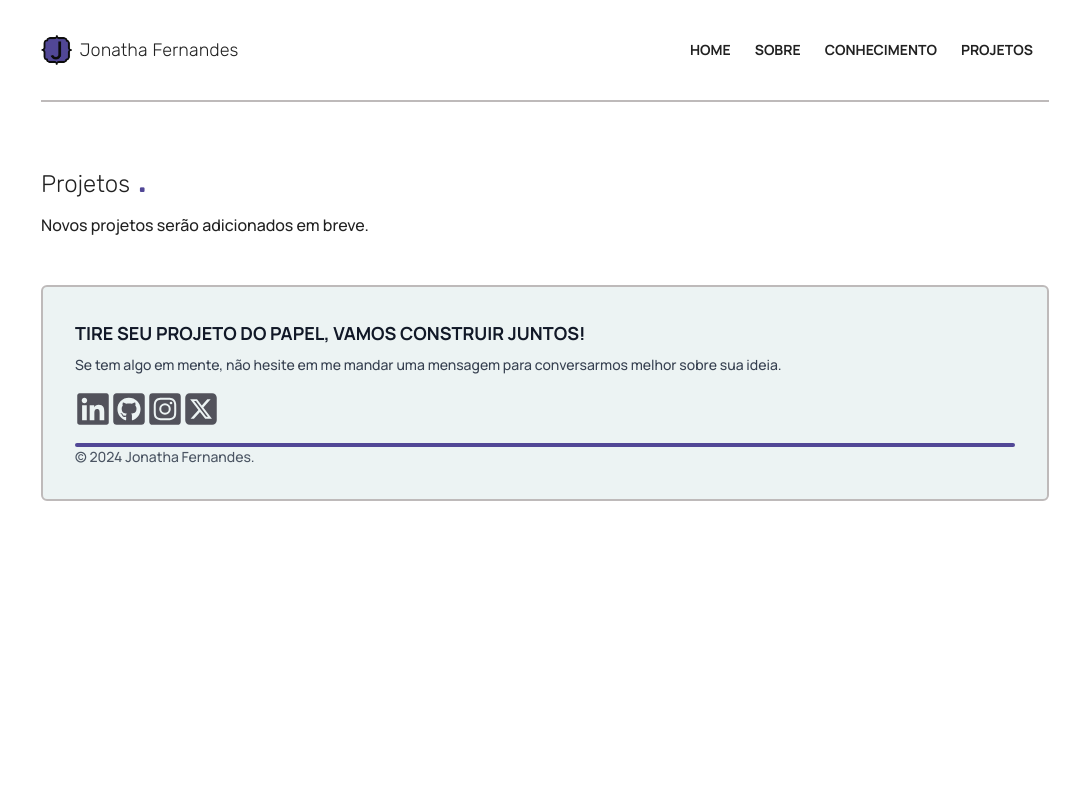
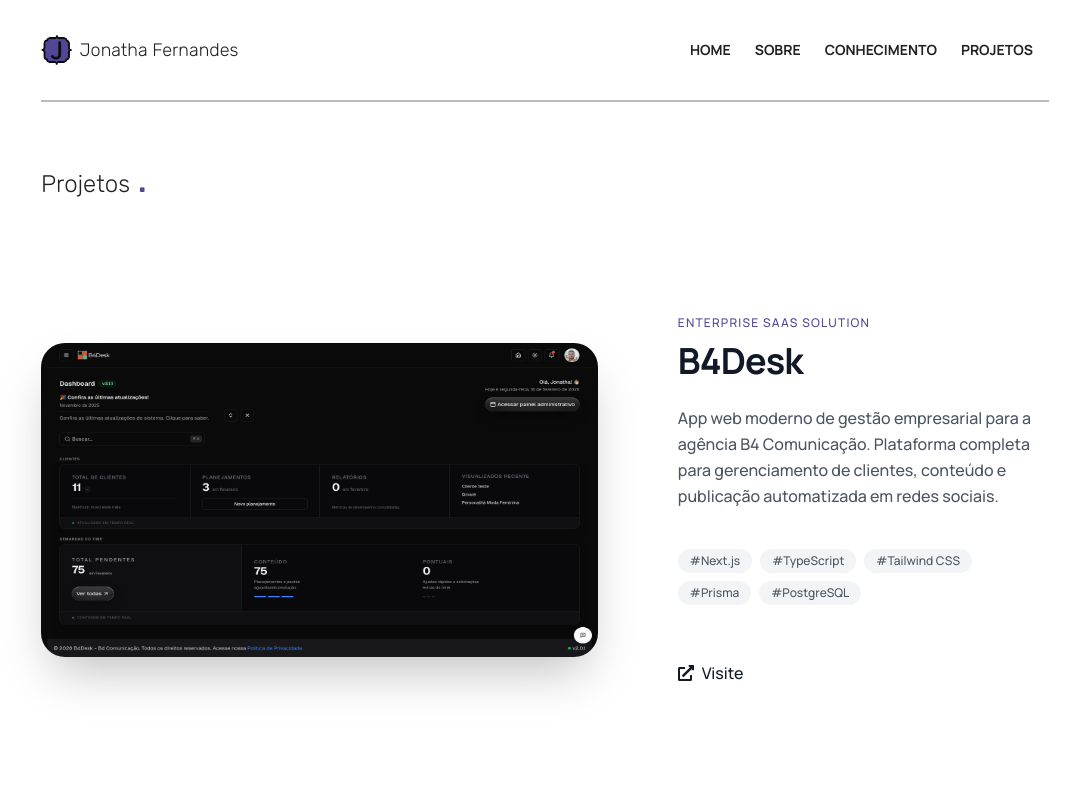
Before and after one commit to jonathafernandes/portfolio.jonathafernandes, a React (Vite) app: page /projects in a window 1280 px wide. Shown: the top 800 px of the page, without its empty margins (95-1175 px from the left). Built offline with nearby package versions, Linux system fonts and the light colour scheme.

Commit message:
feat: Implement featured projects display on the projects page, adding project images and a new ProjectCard component.

```diff
--- /dev/null
+++ b/src/components/project-card.tsx
@@ -0,0 +1,57 @@
+import React from 'react';
+import { FaGithub, FaExternalLinkAlt, FaStar } from 'react-icons/fa';
+
+interface ProjectCardProps {
+    title: string;
+    description: string;
+    repoUrl: string;
+    demoUrl?: string;
+    language?: string;
+    stars?: number;
+    tags?: string[];
+}
+
+const ProjectCard: React.FC<ProjectCardProps> = ({ title, description, repoUrl, demoUrl, language, stars, tags }) => {
+    return (
+        <div className="flex flex-col p-6 bg-[var(--bg-color)] border border-[var(--details-color)] rounded-lg transition-all duration-300 hover:shadow-md hover:border-[var(--primary-color)] h-full">
+            <div className="flex justify-between items-start mb-4">
+                <h3 className="text-xl font-bold text-gray-900">{title}</h3>
+                <div className="flex gap-3 text-gray-600">
+                    <a href={repoUrl} target="_blank" rel="noopener noreferrer" title="View Source" className="hover:text-[var(--primary-color)] transition-colors">
+                        <FaGithub size={20} />
+                    </a>
+                    {demoUrl && (
+                        <a href={demoUrl} target="_blank" rel="noopener noreferrer" title="Live Demo" className="hover:text-[var(--primary-color)] transition-colors">
+                            <FaExternalLinkAlt size={18} />
+                        </a>
+                    )}
+                </div>
+            </div>
+
+            <p className="text-gray-700 text-sm mb-4 flex-grow line-clamp-3">{description}</p>
+
+            <ul className="flex flex-wrap gap-2 mb-6">
+                {tags?.map((tag, index) => (
+                    <li key={index} className="tag text-xs">#{tag}</li>
+                ))}
+            </ul>
+
+            <div className="flex items-center justify-between mt-auto pt-4 border-t border-gray-100">
+                {language && (
+                    <div className="flex items-center gap-2">
+                        <span className="w-3 h-3 rounded-full bg-[var(--primary-color)] opacity-70"></span>
+                        <span className="text-xs font-medium text-gray-600">{language}</span>
+                    </div>
+                )}
+                {stars !== undefined && stars > 0 && (
+                    <div className="flex items-center gap-1 text-gray-600 text-xs">
+                        <FaStar className="text-yellow-500" size={14} />
+                        <span>{stars}</span>
+                    </div>
+                )}
+            </div>
+        </div>
+    );
+};
+
+export default ProjectCard;
--- a/src/pages/projects.tsx
+++ b/src/pages/projects.tsx
@@ -1,14 +1,94 @@
 import React from 'react';
+import { FaExternalLinkAlt } from 'react-icons/fa';
+
+const featuredProjects = [
+    {
+        id: 1,
+        title: "B4Desk",
+        subtitle: "Enterprise SaaS Solution",
+        description: "App web moderno de gestão empresarial para a agência B4 Comunicação. Plataforma completa para gerenciamento de clientes, conteúdo e publicação automatizada em redes sociais.",
+        tags: ["Next.js", "TypeScript", "Tailwind CSS", "Prisma", "PostgreSQL"],
+        demoUrl: "https://www.b4desk.com.br/",
+        image: "/projects/b4-desk-2026-02-16-11-54-29.png"
+    },
+    {
+        id: 2,
+        title: "Reinaldo Freitas",
+        subtitle: "Real Estate Management Platform",
+        description: "Plataforma de gestão completa para o corretor Reinaldo Freitas. É um sistema completo de gestão imobiliária com foco em automação de leads e gestão de clientes.",
+        tags: ["Next.js", "TypeScript", "Tailwind CSS", "Prisma", "PostgreSQL"],
+        demoUrl: "https://www.reinaldofreitasimoveis.com/",
+        image: "/projects/reinaldo-freitas-2026-02-16-12-21-24.png"
+    }
+];
 
 const Projects: React.FC = () => {
-
     return (
-        <section className='font-normal'>
-            <div className="section-title font-rubik">
+        <section className='font-normal pb-32 max-w-6xl mx-auto'>
+            <div className="section-title font-rubik mt-16 mb-24 text-center md:text-left">
                 <h1>Projetos <span>.</span></h1>
             </div>
-            <div>
-                <p>Novos projetos serão adicionados em breve.</p>
+
+            <div className="space-y-40">
+                {featuredProjects.map((project, index) => (
+                    <div
+                        key={project.id}
+                        className={`flex flex-col ${index % 2 === 0 ? 'md:flex-row' : 'md:flex-row-reverse'} gap-12 md:gap-20 items-center`}
+                    >
+                        {/* Imagem do Projeto */}
+                        <div className="w-full md:w-3/5 group relative overflow-hidden rounded-3xl shadow-2xl transition-all duration-700 hover:shadow-[0_20px_50px_rgba(81,71,150,0.2)]">
+                            <div className="absolute inset-0 bg-[var(--primary-color)] opacity-0 group-hover:opacity-10 transition-opacity duration-500 z-10"></div>
+                            <img
+                                src={project.image}
+                                alt={project.title}
+                                className="h-auto aspect-video transition-transform duration-700 group-hover:scale-105"
+                            />
+                        </div>
+
+                        {/* Conteúdo do Projeto */}
+                        <div className="w-full md:w-2/5 space-y-6">
+                            <div className="space-y-2">
+                                <span className="text-[var(--primary-color)] font-medium tracking-widest uppercase text-xs">
+                                    {project.subtitle}
+                                </span>
+                                <h2 className="text-4xl font-bold text-gray-900 tracking-tight">
+                                    {project.title}
+                                </h2>
+                            </div>
+
+                            <p className="text-base text-gray-600 leading-relaxed font-light">
+                                {project.description}
+                            </p>
+
+                            <div className="flex flex-wrap gap-2 py-4">
+                                {project.tags.map(tag => (
+                                    <span key={tag} className="px-3 py-1 bg-gray-100 text-gray-600 rounded-full text-xs font-medium">
+                                        #{tag}
+                                    </span>
+                                ))}
+                            </div>
+
+                            <div className="flex gap-6 pt-4">
+                                {project.demoUrl !== "#" && (
+                                    <a
+                                        href={project.demoUrl}
+                                        target="_blank"
+                                        rel="noopener noreferrer"
+                                        className="flex items-center gap-2 text-gray-900 hover:text-[var(--primary-color)] transition-colors font-medium border-b-2 border-transparent hover:border-[var(--primary-color)] pb-1"
+                                    >
+                                        <FaExternalLinkAlt size={16} /> Visite
+                                    </a>
+                                )}
+                            </div>
+                        </div>
+                    </div>
+                ))}
+            </div>
+
+            <div className="mt-40 text-center">
+                <p className="text-gray-400 font-rubik uppercase tracking-widest text-sm">
+                    Visite meu <a href="https://github.com/jonathafernandes" target="_blank" rel="noopener noreferrer" className="text-[var(--primary-color)] hover:underline">GitHub</a>
+                </p>
             </div>
         </section>
     );
```
Also changed, not shown: public/projects/b4-desk-2026-02-16-11-54-29.png (added), public/projects/reinaldo-freitas-2026-02-16-12-21-24.png (added).
